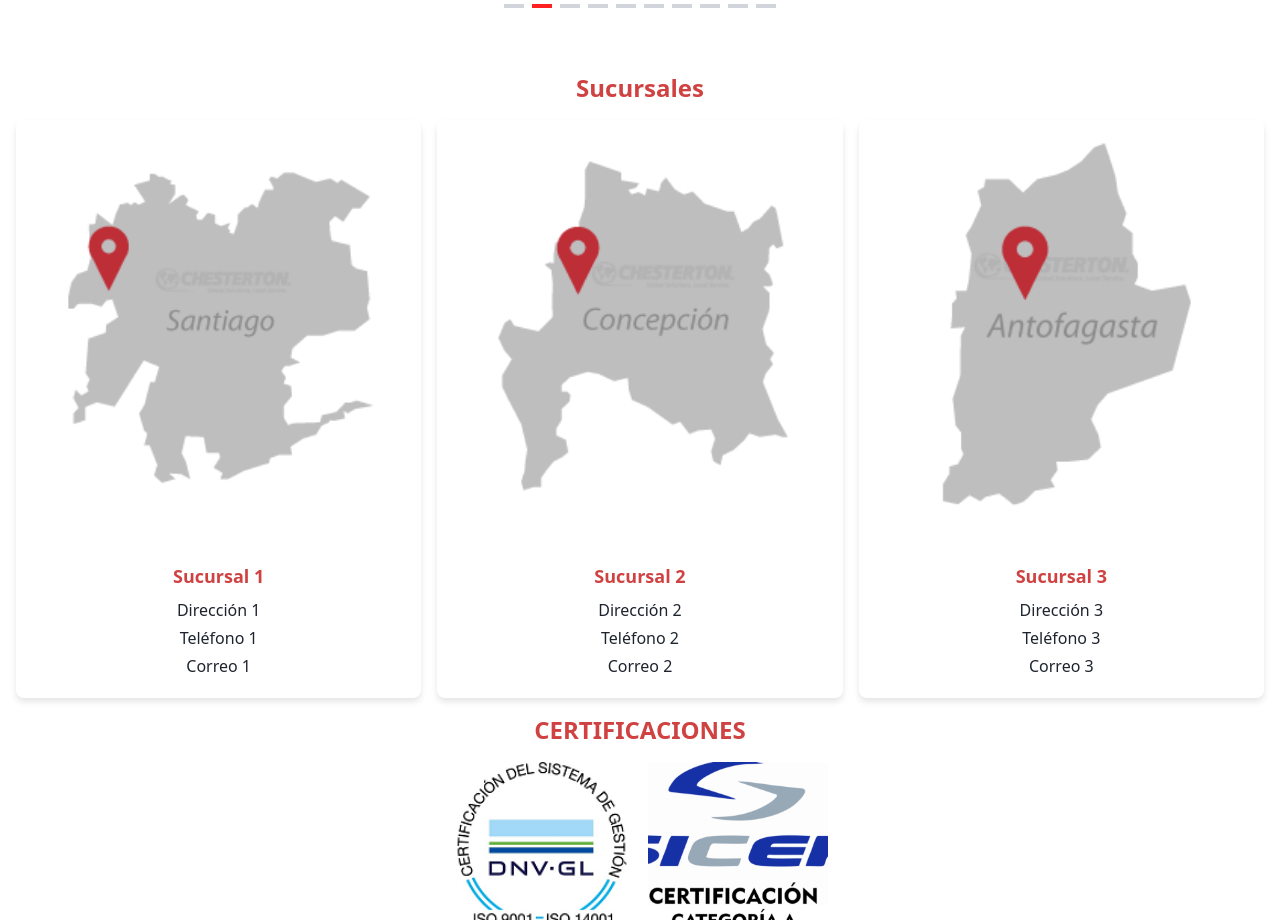
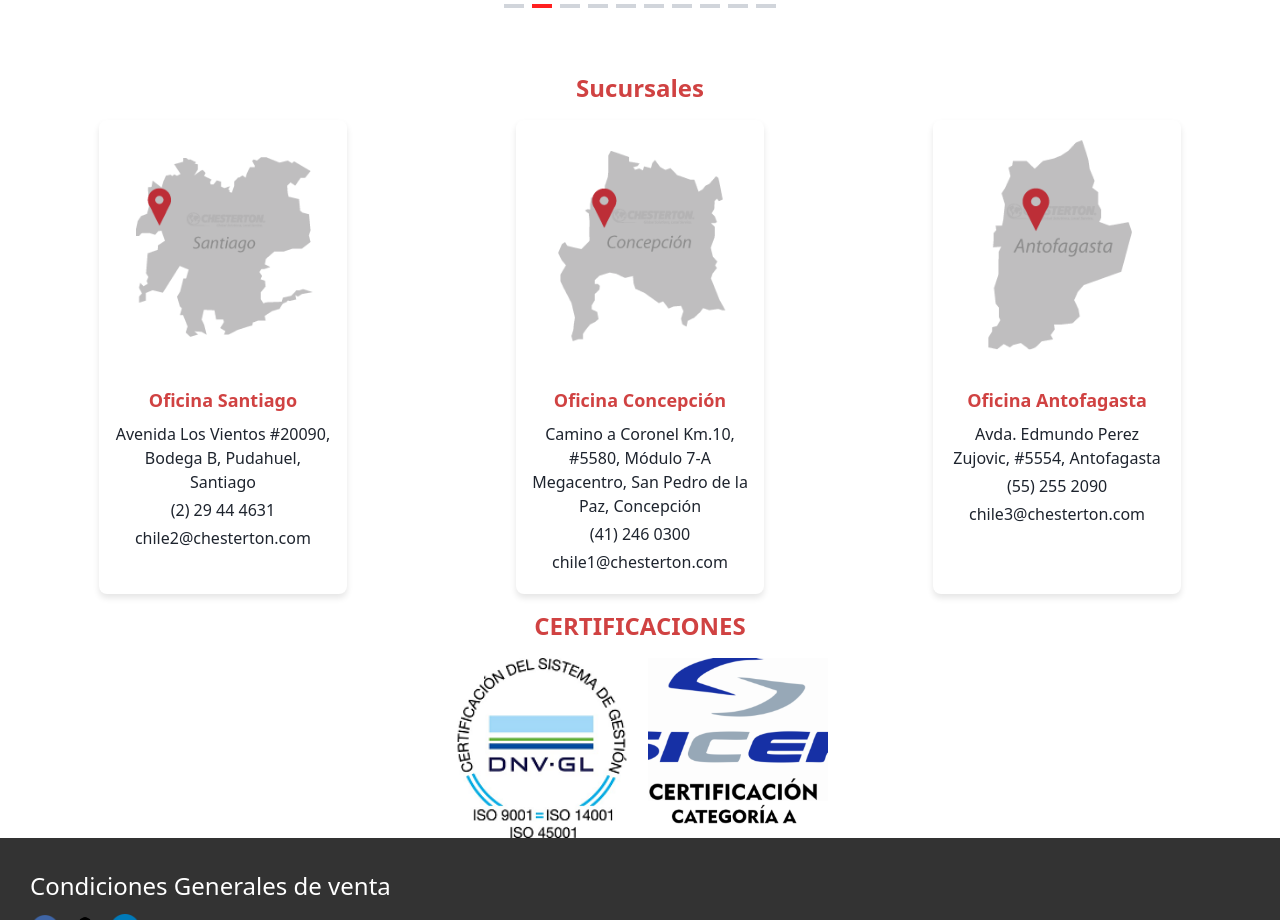
Before and after one commit to sebacoma/Chesterton, an Angular app: page / in a window 1280 px wide. Shown: the part 1760-2680 px from the top of the page. Built offline with nearby package versions, Linux system fonts and the light colour scheme.

Commit message:
fix: name of sucursales

```diff
--- a/package.json
+++ b/package.json
@@ -18,8 +18,10 @@
     "@angular/platform-browser": "^16.2.0",
     "@angular/platform-browser-dynamic": "^16.2.0",
     "@angular/router": "^16.2.0",
+    "flowbite": "^2.5.1",
     "rxjs": "~7.8.0",
     "tslib": "^2.3.0",
+    "tw-elements": "^2.0.0",
     "zone.js": "~0.13.0"
   },
   "devDependencies": {
--- a/src/app/pages/home/home.component.css
+++ b/src/app/pages/home/home.component.css
@@ -2,13 +2,6 @@
   position: relative;
 }
 
-.w-full {
-  width: 100%;
-}
-
-.h-96 {
-  height: 24rem; /* 96 * 0.25rem */
-}
 
 .absolute {
   position: absolute;
@@ -289,12 +282,14 @@ button:hover {
 .branches-grid {
   display: grid;
   grid-template-columns: 1fr;
-  gap: 1rem;
+  gap: 0.5rem; /* Reduce el espacio entre las tarjetas */
+  justify-content: center; /* Centra las tarjetas */
 }
 
 @media (min-width: 768px) {
   .branches-grid {
-    grid-template-columns: repeat(3, 1fr);
+    grid-template-columns: repeat(3, minmax(200px, 1fr)); /* Ajusta el ancho mínimo de las tarjetas */
+    gap: 0.2rem; /* Reduce el espacio entre las tarjetas en pantallas más grandes */
   }
 }
 
@@ -302,9 +297,12 @@ button:hover {
   background-color: #fff;
   border-radius: 0.5rem;
   box-shadow: 0 4px 6px rgba(0, 0, 0, 0.1);
+  width: 60%; /* Reduce el ancho de las tarjetas */
   overflow: hidden;
   padding: 1rem;
+  margin: 0 auto; /* Centra las tarjetas dentro de la cuadrícula */
 }
+
 
 .branch-card img {
   width: 100%;
--- a/src/app/pages/home/home.component.ts
+++ b/src/app/pages/home/home.component.ts
@@ -73,9 +73,9 @@ export class HomeComponent implements OnInit, OnDestroy {
   industryAutoplayInterval: any;
   numVisibleSlides = 3;
   branches = [
-    { title: 'Sucursal 1', address: 'Dirección 1', phone: 'Teléfono 1', email: 'Correo 1', image: 'assets/sucursal1.png' },
-    { title: 'Sucursal 2', address: 'Dirección 2', phone: 'Teléfono 2', email: 'Correo 2', image: 'assets/sucursal2.png' },
-    { title: 'Sucursal 3', address: 'Dirección 3', phone: 'Teléfono 3', email: 'Correo 3', image: 'assets/sucursal3.png' }
+    { title: 'Oficina Santiago', address: 'Avenida Los Vientos #20090, Bodega B, Pudahuel, Santiago', phone: ' (2) 29 44 4631', email: 'chile2@chesterton.com', image: 'assets/sucursal1.png' },
+    { title: 'Oficina Concepción', address: 'Camino a Coronel Km.10, #5580, Módulo 7-A Megacentro, San Pedro de la Paz, Concepción', phone: ' (41) 246 0300', email: ' chile1@chesterton.com', image: 'assets/sucursal2.png' },
+    { title: 'Oficina Antofagasta', address: 'Avda. Edmundo Perez Zujovic, #5554, Antofagasta', phone: ' (55) 255 2090', email: ' chile3@chesterton.com', image: 'assets/sucursal3.png' }
   ];
 
   constructor(private titleService: Title, private router: Router) {
```
Also changed, not shown: 1 other file (tests, documents, lock files or other folders).
